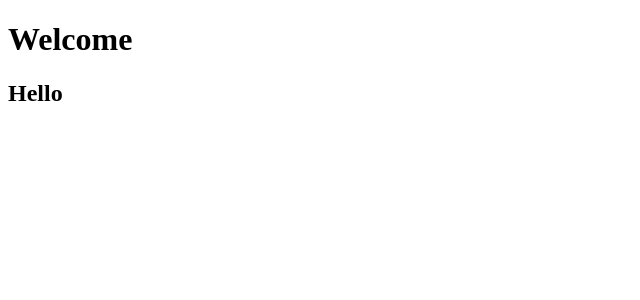
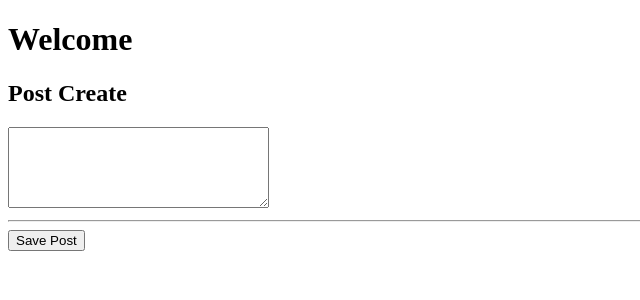
Before and after one commit to rohantumma/MEAN-Develop, an Angular app in the folder meandev/: page / in a window 1280 px wide. Shown: the top 300 px of the page, without its empty margins (0-640 px from the left). Built offline with nearby package versions, Linux system fonts and the light colour scheme.

Commit message:
listenEvent

```diff
--- a/meandev/src/app/posts/post-create/post-create.component.html
+++ b/meandev/src/app/posts/post-create/post-create.component.html
@@ -1 +1,5 @@
-<h2>Hello</h2>
+<h2>Post Create</h2>
+
+<textarea name="" id="" cols="30" rows="5"></textarea>
+<hr>
+<button (click)="onAddPost()">Save Post</button>
--- a/meandev/src/app/posts/post-create/post-create.component.ts
+++ b/meandev/src/app/posts/post-create/post-create.component.ts
@@ -8,4 +8,9 @@ import { Component } from '@angular/core';
 })
 export class PostCreateComponent {
 
+  onAddPost(){
+    alert('Post added');
+  }
+
+
 }
```
